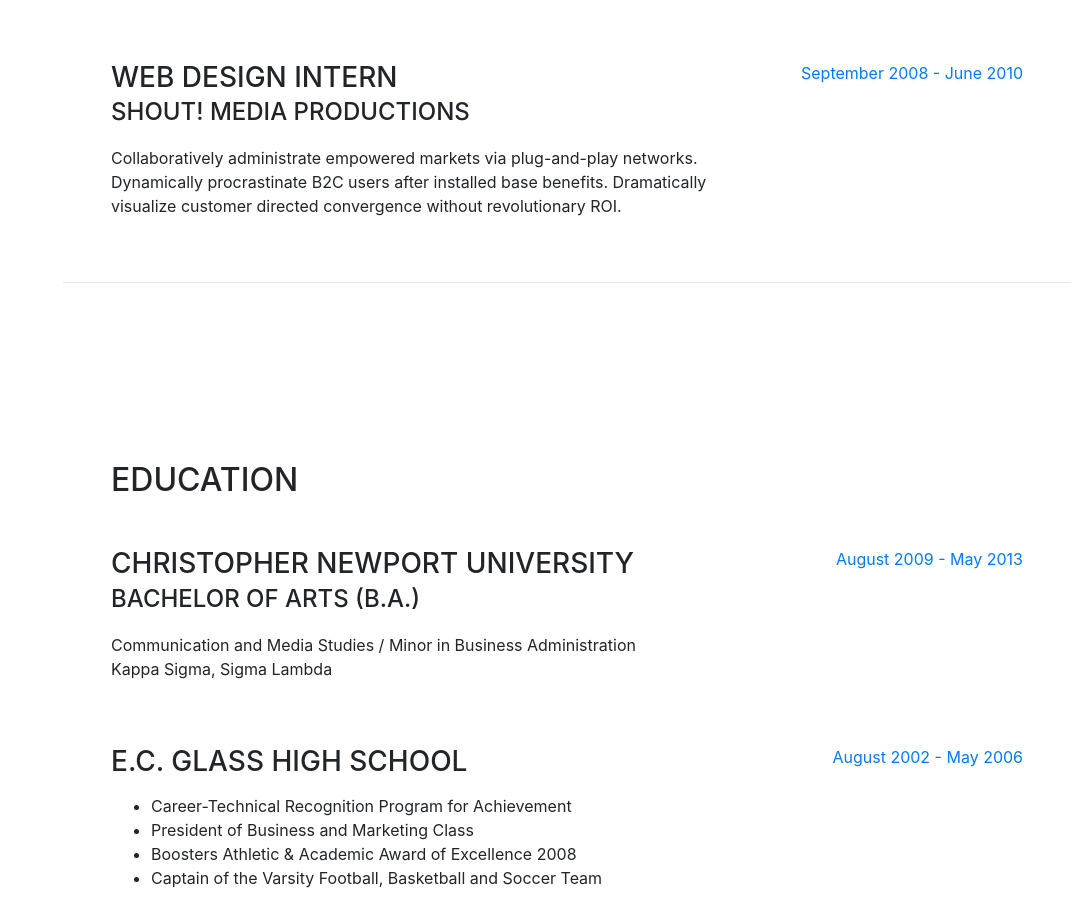
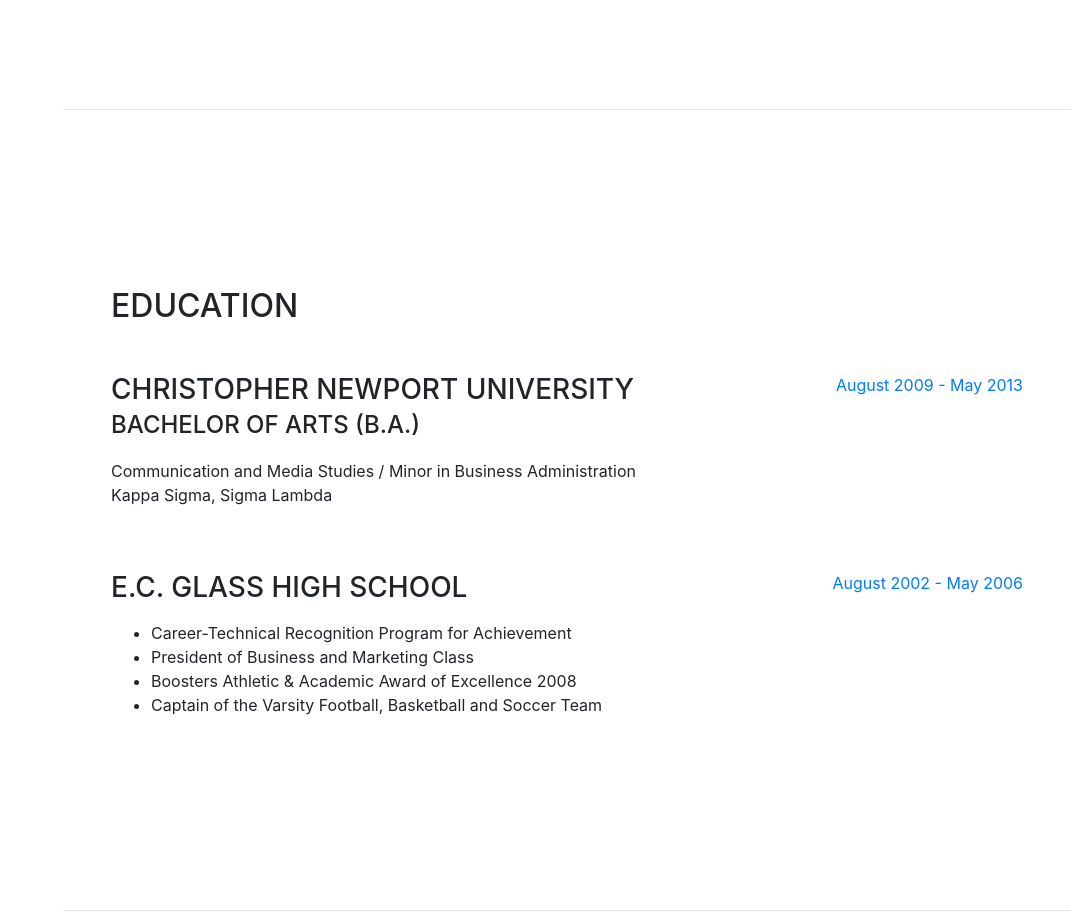
Before and after one commit to ChristianH85/Justin_Port, a website with bundled scripts: page index.html in a window 1280 px wide. Shown: the part 1645-2559 px from the top of the page, without its empty margins (209-1280 px from the left). Built offline with nearby package versions, Linux system fonts and the light colour scheme; a web font is replaced by a local one.

Commit message:
update index

```diff
--- a/index.html
+++ b/index.html
@@ -184,24 +184,6 @@
               <span class="text-primary">July 2010 - December 2011</span>
             </div>
           </div>
-
-          <div
-            class="resume-item d-flex flex-column flex-md-row justify-content-between"
-          >
-            <div class="resume-content">
-              <h3 class="mb-0">Web Design Intern</h3>
-              <div class="subheading mb-3">Shout! Media Productions</div>
-              <p>
-                Collaboratively administrate empowered markets via plug-and-play
-                networks. Dynamically procrastinate B2C users after installed
-                base benefits. Dramatically visualize customer directed
-                convergence without revolutionary ROI.
-              </p>
-            </div>
-            <div class="resume-date text-md-right">
-              <span class="text-primary">September 2008 - June 2010</span>
-            </div>
-          </div>
         </div>
       </section>
 
@@ -324,13 +306,13 @@
 
       <hr class="m-0" />
 
-      <section
+<!--       <section
         class="resume-section p-3 p-lg-5 d-flex align-items-center"
         id="interests"
       >
         <div class="w-100">
           <h2 class="mb-5">Interests</h2>
-          <!-- <p>
+           <p>
             Apart from being a web developer, I enjoy most of my time being
             outdoors. In the winter, I am an avid skier and novice ice climber.
             During the warmer months here in Colorado, I enjoy mountain biking,
@@ -342,10 +324,10 @@
             large amount of my free time exploring the latest technology
             advancements in the front-end web development world.
           </p>
-        </div> -->
-      </section>
+        </div>
+      </section> -->
 
-      <hr class="m-0" />
+<!--       <hr class="m-0" />
 
       <section
         class="resume-section p-3 p-lg-5 d-flex align-items-center"
@@ -353,7 +335,7 @@
       >
         <div class="w-100">
           <h2 class="mb-5">Awards &amp; Certifications</h2>
-          <!-- <ul class="fa-ul mb-0">
+          <ul class="fa-ul mb-0">
             <li>
               <i class="fa-li fa fa-trophy text-warning"></i>
               Google Analytics Certified Developer
@@ -385,9 +367,9 @@
               <i class="fa-li fa fa-trophy text-warning"></i>
               3<sup>rd</sup> Place - James Buchanan High School - Hackathon 2005
             </li>
-          </ul> -->
+          </ul>
         </div>
-      </section>
+      </section> -->
     </div>
 
     <!-- Bootstrap core JavaScript -->
```
